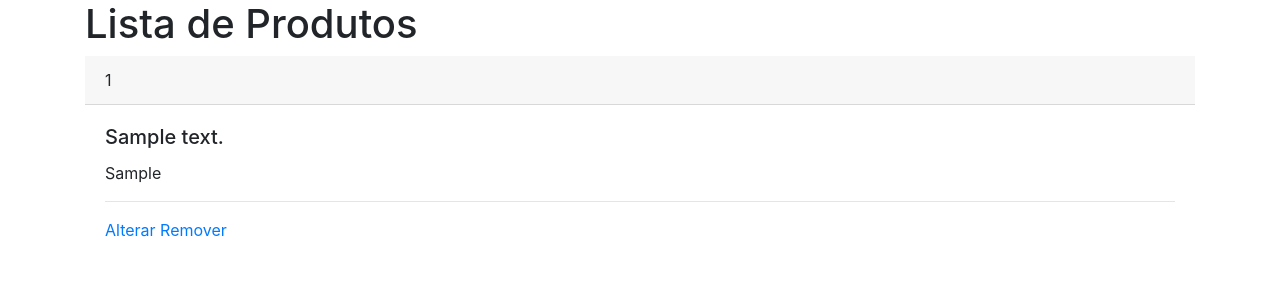
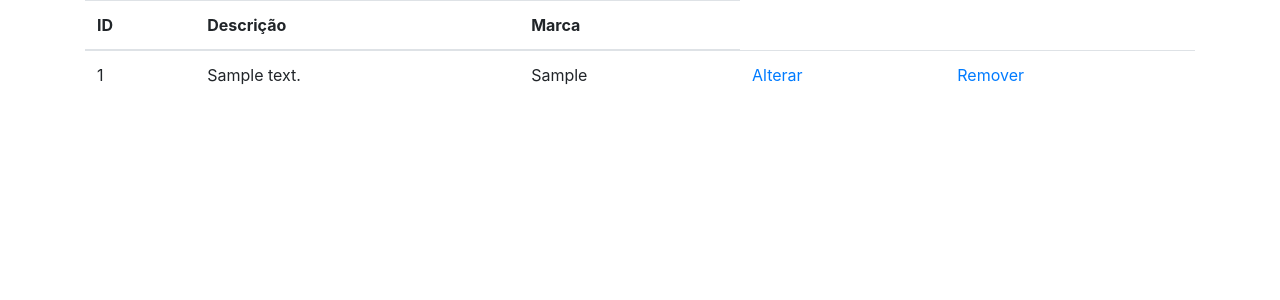
Before and after one commit to eltondornelas/buy-list-app-django, a Django app: page /product_list/ in a window 1280 px wide. Shown: the part 56-356 px from the top of the page. Run offline with Django 3.2, Linux system fonts and the light colour scheme; tables that the repository leaves empty hold one stand-in row (values such as "Sample post"); some libraries are stand-ins or nearby versions.

Commit message:
Switching Product template from Card to Table

```diff
--- a/buylist/templates/buylist/product_list.html
+++ b/buylist/templates/buylist/product_list.html
@@ -2,23 +2,29 @@
 
 {% block content %}
 
-<h1>Lista de Produtos</h1>
-{% for product in products %}
-
-    <div class="card-header">
-        {{ product.id }}
-    </div>
-
-    <div class="card-body">
-        <h5 class="card-title">{{ product.description }}</h5>
-        {% if product.brand  %}
-            <p class="card-text">{{ product.brand }}</p>
-        {% endif %}
-        <hr>
-        <a href="{% url 'edit_product_route' product.id %}">Alterar</a>
-        <a href="{% url 'remove_product_route' product.id %}">Remover</a>
-    </div>
-
-{% endfor %}
+<table class="table">
+    <thead>
+    <tr>
+        <th>ID</th>
+        <th>Descrição</th>
+        <th>Marca</th>
+    </tr>
+    </thead>
+    <tbody>
+    {% for product in products %}
+    <tr>
+        <td>{{ product.id }}</td>
+        <td>{{ product.description }}</td>
+        <td>{{ product.brand }}</td>
+        <td>
+            <a href="{% url 'edit_product_route' product.id %}">Alterar</a>
+        </td>
+        <td>
+            <a href="{% url 'remove_product_route' product.id %}">Remover</a>
+        </td>
+    </tr>
+    {% endfor %}
+    </tbody>
+</table>
 
 {% endblock content %}
```
